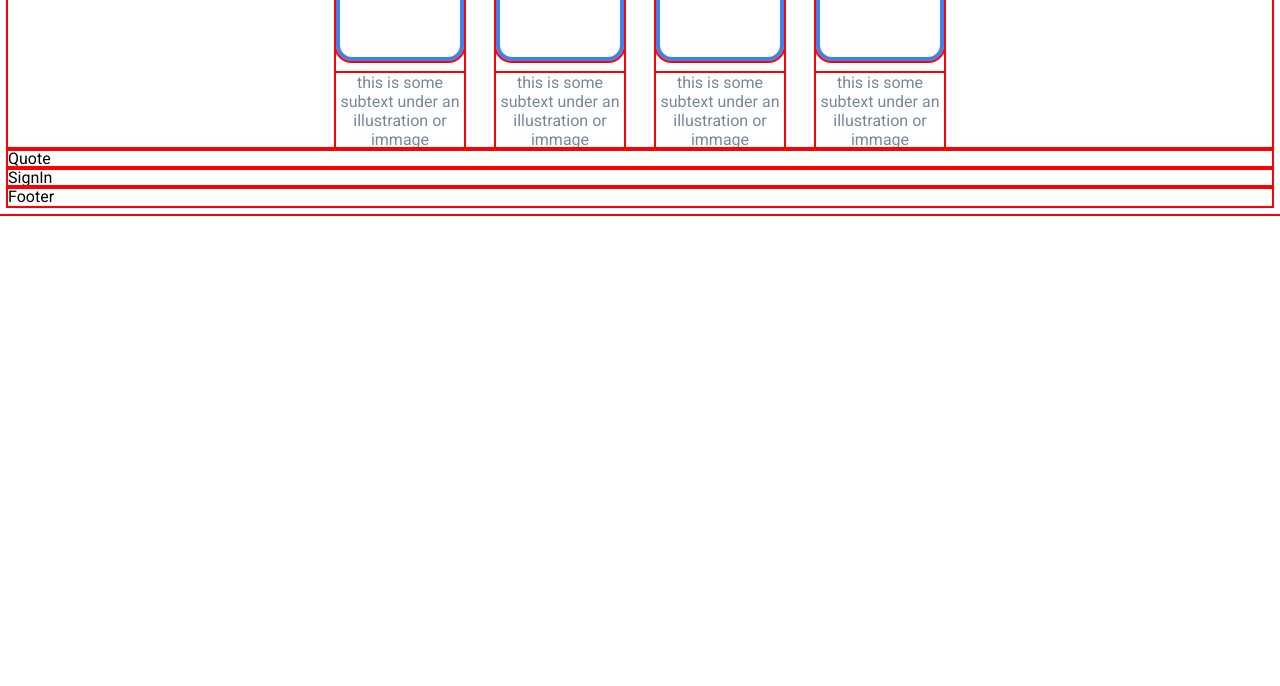
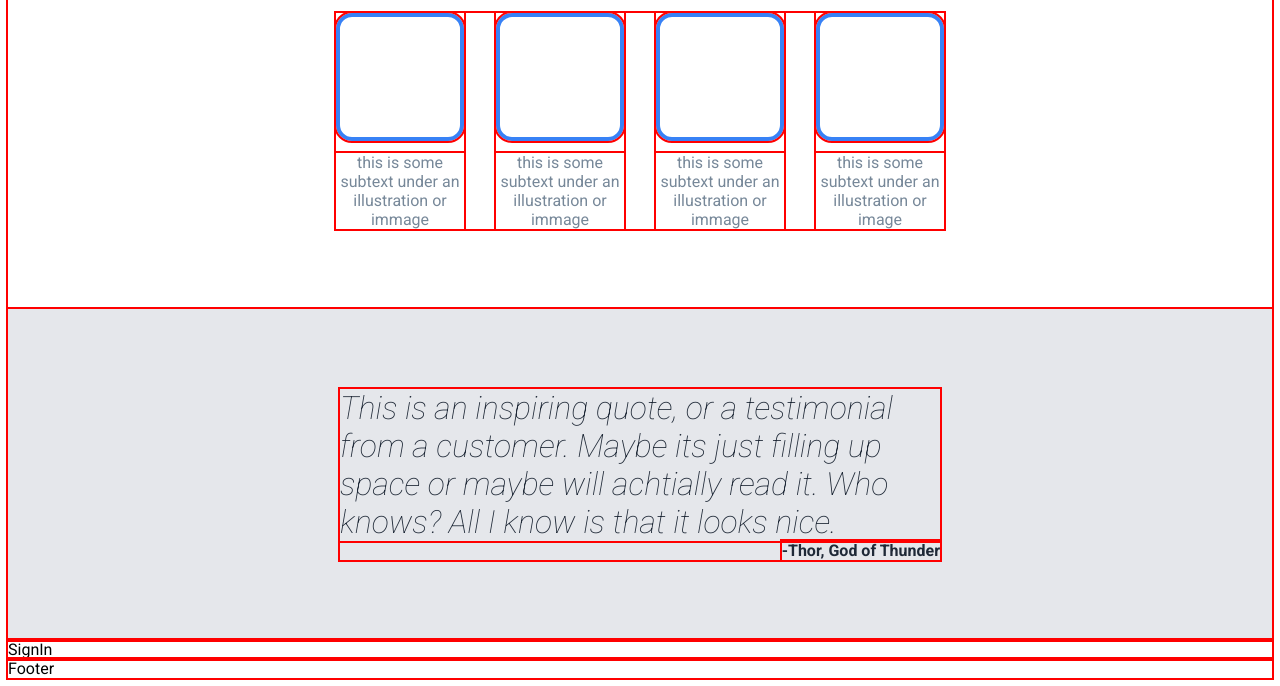
Before and after one commit to BurekPlug/odin-landingPage, a plain HTML site: page index.html in a window 1280 px wide. Shown: the part 491-1177 px from the top of the page. Before the commit the page ends 800 px from the top, so only its background shows below. Drawn offline with Linux system fonts and the light colour scheme.

Commit message:
quote section done

```diff
--- a/index.html
+++ b/index.html
@@ -51,15 +51,19 @@
                 </div>
                 <div class="Infoblock">
                     <div class="Picture"></div>
-                    <div class="subtext">this is some subtext under an illustration or immage</div>
+                    <div class="subtext">this is some subtext under an illustration or image</div>
                 </div>
             </div>
 
         </div>
 
-        <div class="quote-container">
-            Quote
+        <div class="quote-section">
+            <div class="quote-container">
+                <div class="quote">This is an inspiring quote, or a testimonial from a customer. Maybe its just filling up space or maybe will achtially read   it. Who knows? All I know is that it looks nice.</div>
+                <div class="quote-author">-Thor, God of Thunder</div>
+            </div>
         </div>
+
 
         <div class="signIn-container">
             SignIn
--- a/style.css
+++ b/style.css
@@ -101,6 +101,7 @@ button {
     justify-content: space-around;
     align-items: center;
     gap: 16px;
+    padding: 80px;
 }
 
 .info-header {
@@ -132,3 +133,32 @@ button {
     text-align: center;
     color: lightslategrey;
 }
+
+/* Qoute section */
+
+.quote-section {
+    background-color: #E5E7EB;
+    padding: 80px;
+}
+
+.quote-container {
+    margin: auto;
+    width:600px;
+    display: flex;
+    flex-direction: column;
+    justify-content: center;
+    align-items: center;
+}
+
+.quote {
+    color: #1F2937;
+    font-size: 32px;
+    font-style: italic;
+    font-weight: lighter;
+}
+
+.quote-author {
+    align-self: flex-end;
+    color: #1F2937;
+    font-weight: bold;
+}
```
